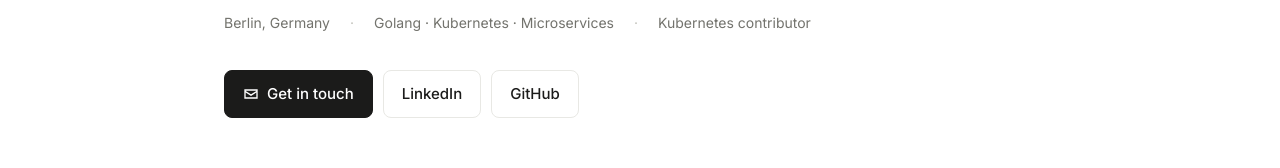
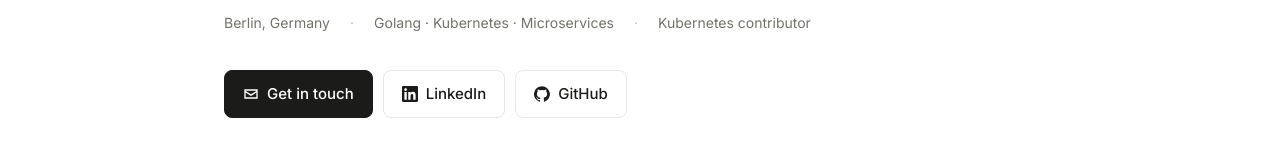
Before and after one commit to joremysh/joremysh.github.io, a plain HTML site: page index.html in a window 1280 px wide. Shown: the part 479-647 px from the top of the page. Drawn offline with Linux system fonts and the light colour scheme.

Commit message:
Add icons to hero LinkedIn and GitHub buttons
Co-Authored-By: Claude Opus 5.5 <noreply@anthropic.com>
Claude-Session: https://claude.ai/code/session_011ZMknxeYo887eKAN4enyJF

```diff
--- a/index.html
+++ b/index.html
@@ -424,8 +424,14 @@
           <svg viewBox="0 0 24 24" aria-hidden="true"><path d="M2 5h20v14H2V5zm2 2v.5l8 5 8-5V7H4zm16 2.85-8 5-8-5V17h16V9.85z"/></svg>
           Get in touch
         </a>
-        <a class="btn ghost" href="https://www.linkedin.com/in/shih-jeremy" target="_blank" rel="noopener">LinkedIn</a>
-        <a class="btn ghost" href="https://github.com/joremysh" target="_blank" rel="noopener">GitHub</a>
+        <a class="btn ghost" href="https://www.linkedin.com/in/shih-jeremy" target="_blank" rel="noopener">
+          <svg viewBox="0 0 24 24" aria-hidden="true"><path d="M20.45 20.45h-3.56v-5.57c0-1.33-.02-3.04-1.85-3.04-1.85 0-2.14 1.45-2.14 2.94v5.67H9.35V9h3.41v1.56h.05c.48-.9 1.64-1.85 3.37-1.85 3.6 0 4.27 2.37 4.27 5.46v6.28zM5.34 7.43a2.06 2.06 0 1 1 0-4.13 2.06 2.06 0 0 1 0 4.13zM7.12 20.45H3.56V9h3.56v11.45zM22.22 0H1.77C.79 0 0 .77 0 1.73v20.54C0 23.23.79 24 1.77 24h20.45c.98 0 1.78-.77 1.78-1.73V1.73C24 .77 23.2 0 22.22 0z"/></svg>
+          LinkedIn
+        </a>
+        <a class="btn ghost" href="https://github.com/joremysh" target="_blank" rel="noopener">
+          <svg viewBox="0 0 24 24" aria-hidden="true"><path d="M12 .3a12 12 0 0 0-3.8 23.38c.6.12.83-.26.83-.57L9 21.07c-3.34.72-4.04-1.61-4.04-1.61-.55-1.39-1.34-1.76-1.34-1.76-1.08-.74.09-.73.09-.73 1.2.09 1.83 1.24 1.83 1.24 1.07 1.83 2.8 1.3 3.49 1 .1-.78.42-1.31.76-1.61-2.67-.3-5.47-1.33-5.47-5.93 0-1.31.47-2.38 1.24-3.22-.14-.3-.54-1.52.1-3.18 0 0 1-.32 3.3 1.23a11.5 11.5 0 0 1 6 0c2.28-1.55 3.29-1.23 3.29-1.23.64 1.66.24 2.88.12 3.18a4.65 4.65 0 0 1 1.23 3.22c0 4.61-2.8 5.63-5.48 5.92.42.36.81 1.1.81 2.22l-.01 3.29c0 .31.2.69.82.57A12 12 0 0 0 12 .3"/></svg>
+          GitHub
+        </a>
       </div>
     </div>
   </header>
```
